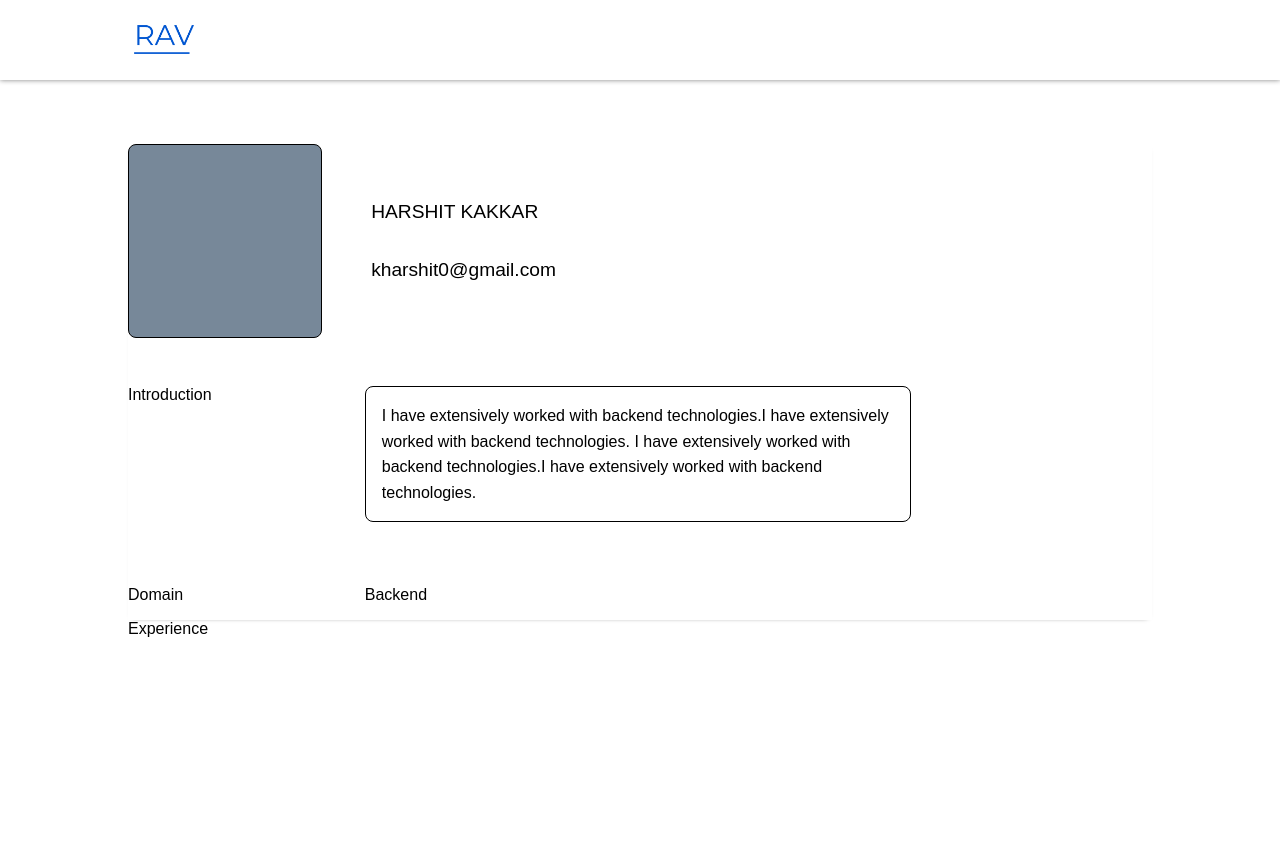
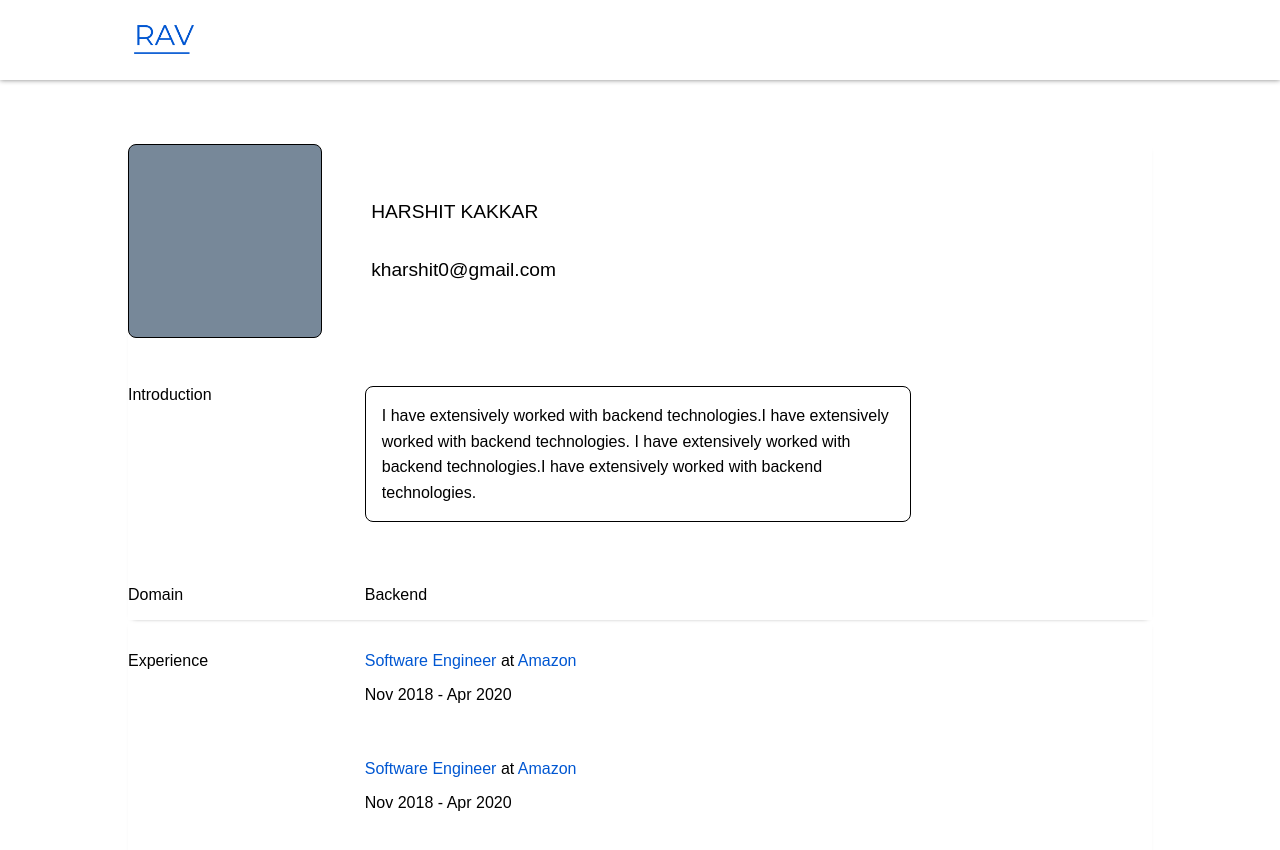
Before and after one commit to harshit-kakkar/RAV-Frontend, a React (Create React App) app: page /profile in a window 1280 px wide. Shown: the top 850 px of the page. Before the commit the page ends 800 px from the top, so only its background shows below. Built offline with nearby package versions, Linux system fonts and the light colour scheme.

Commit message:
Implemented experience section in profile

```diff
--- /dev/null
+++ b/src/components/jobDetail/jobDetail.tsx
@@ -0,0 +1,28 @@
+import React from 'react';
+import './jobDetailStyles.css'
+
+interface jobInterface{
+    job: {
+        company_name: string,
+        role: string,
+        start_date: string,
+        end_date: string
+    }
+}
+
+function JobDetail(props:jobInterface) {
+    const {company_name, role, start_date, end_date} = props.job
+    let startDate = new Date(start_date)
+    let endDate = new Date(end_date)
+    let startDateFormatted = startDate.toLocaleString('default', { month: 'short' }) + " " + startDate.getFullYear()
+    let endDateFormatted = endDate.toLocaleString('default', { month: 'short' }) + " " + endDate.getFullYear()
+
+  return (
+    <div className="job-detail-container">
+      <p className="job-detail-desc"><span className="job-role">{role}</span> at <span className="job-company-name">{company_name}</span></p>
+      <p className="job-detail-time">{startDateFormatted} - {endDateFormatted}</p>
+    </div>
+  );
+}
+
+export default JobDetail;
--- /dev/null
+++ b/src/components/jobDetail/jobDetailStyles.css
@@ -0,0 +1,9 @@
+.job-detail-container{
+    margin-bottom: 3.5em;
+}
+
+.job-role,
+.job-company-name
+{
+    color: #0057D2;
+}
--- a/src/components/profile/profile.tsx
+++ b/src/components/profile/profile.tsx
@@ -1,17 +1,36 @@
 import React from 'react';
 import './profileStyles.css'
+import JobDetail from '../jobDetail/jobDetail';
 
 function Profile() {
+
+    //Mock data
     let intro = `I have extensively worked with backend technologies.I have extensively worked with backend technologies.
     I have extensively worked with backend technologies.I have extensively worked with backend technologies.
     `
     let name = "HARSHIT KAKKAR"
     let email = "kharshit0@gmail.com"
     let domain = "Backend"
+    let exp = [
+        {
+            "company_name": "Amazon",
+            "role": "Software Engineer",
+            "start_date": "2018-11-01",
+            "end_date": "2020-04-01"
+        },
+        {
+            "company_name": "Amazon",
+            "role": "Software Engineer",
+            "start_date": "2018-11-01",
+            "end_date": "2020-04-01"
+        }
+    ]
 
 
   return (
     <div className="profile-container">
+
+
       <div className="profile-base-container">
           <div className="basic-details-container">
               <div className="profile-picture-container">
@@ -36,8 +55,13 @@ function Profile() {
 
 
 
-      <div className="experience-container">
-          Experience
+      <div className="profile-experience-container">
+          <div className="profile-experience-label">
+            <p>Experience</p>
+          </div>
+          <div className="experience-job-container">
+              {exp.map((job) => <JobDetail job={job}/>)}
+          </div>
       </div>
     </div>
   );
--- a/src/components/profile/profileStyles.css
+++ b/src/components/profile/profileStyles.css
@@ -5,7 +5,9 @@
     width: 100%;
 }
 
-.profile-base-container{
+.profile-base-container,
+.profile-experience-container
+{
     /* background-color: lightpink; */
     box-shadow: 0px 2px 5px -5px rgb(0, 0, 0);
 }
@@ -17,7 +19,8 @@
 
 .profile-picture-container,
 .intro-label,
-.profile-domain-label
+.profile-domain-label,
+.profile-experience-label
 {
     flex-basis: 20%;
     flex-shrink: 0;
@@ -51,7 +54,8 @@
 }
 
 .intro-container,
-.profile-domain-container
+.profile-domain-container,
+.profile-experience-container
 {
     display: flex;
     flex-direction: row;
@@ -66,6 +70,12 @@
     line-height: 1.6;
 }
 
-.profile-domain-para{
+.profile-domain-para,
+.experience-job-container
+{
     margin-left: 2em;
 }
+
+.profile-experience-container{
+    padding-top: 1em;
+}
```
